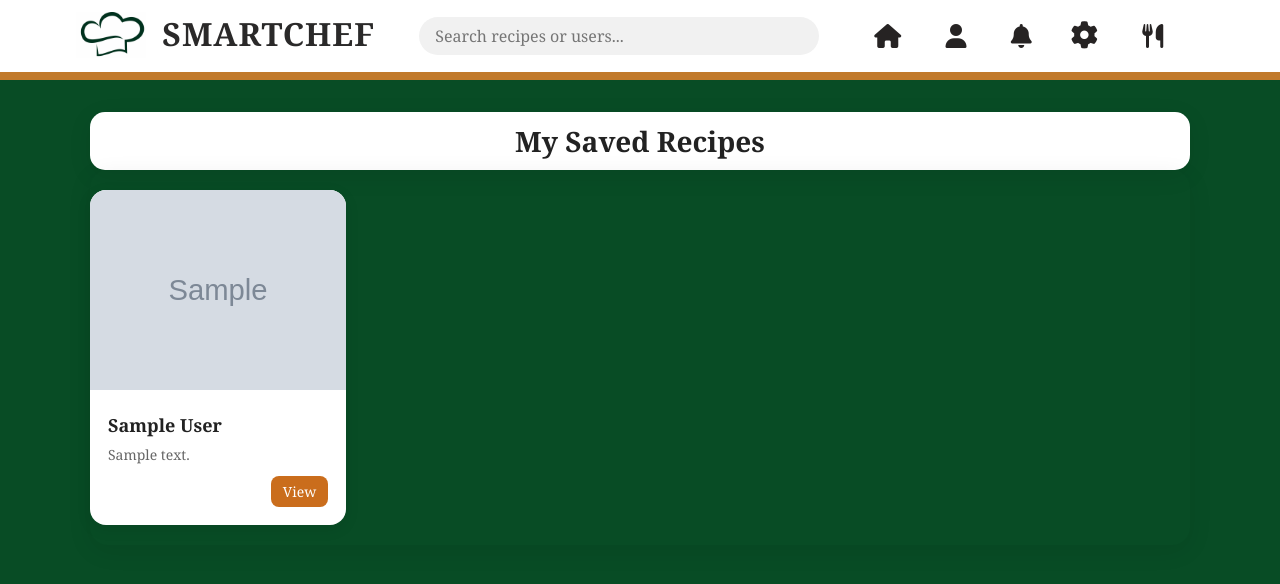
After one commit to mudhitaa/SmartChef, a Django app: page /saved-recipes/ in a window 1280 px wide. The commit adds this page. Shown: the top 584 px of the page. Run offline with Django 5.2, Linux system fonts and the light colour scheme; a user stored in the database is signed in; tables that the repository leaves empty hold one stand-in row (values such as "Sample post"); grey boxes marked "Sample" are stand-in pictures.

Commit message:
bookmarked recipie finalized

```diff
--- a/accounts/models.py
+++ b/accounts/models.py
@@ -16,6 +16,12 @@ class Profile(models.Model):
     blank=True,
     null=True,
     )
+    saved_recipes = models.ManyToManyField(
+    "Recipe",
+    related_name="saved_by",
+    blank=True
+    )
+
 
     def __str__(self):
         return self.user.username
--- /dev/null
+++ b/accounts/templates/saved_recipes.html
@@ -0,0 +1,37 @@
+
+{% extends "base.html" %}
+
+{% block title %}Bookmarked Recipes{% endblock %}
+{% block content %}
+<div class="saved-container">
+    <div class="saved-title-container">
+        <h2 class="saved-title">My Saved Recipes</h2>
+    </div>
+
+    {% if recipes %}
+    <div class="saved-grid-container">
+        <div class="saved-grid">
+            {% for recipe in recipes %}
+                <div class="saved-card">
+                    {% if recipe.image %}
+                        <img src="{{ recipe.image.url }}" alt="{{ recipe.title }}">
+                    {% endif %}
+                    <div class="saved-card-content">
+                        <h4>{{ recipe.title }}</h4>
+                        <p>{{ recipe.cuisine }}</p>
+                        <a href="{% url 'recipe_detail' recipe.id %}" class="saved-btn">
+                            View
+                        </a>
+                    </div>
+                </div>
+            {% endfor %}
+        </div>
+    </div>
+    {% else %}
+        <div class="empty-saved">
+            <p>You haven’t saved any recipes yet.</p>
+        </div>
+    {% endif %}
+
+</div>
+{% endblock %}
--- a/accounts/urls.py
+++ b/accounts/urls.py
@@ -47,6 +47,10 @@ urlpatterns = [
     path('notifications/mark-read/', views.mark_notifications_read, name='mark_notifications_read'),
     path('notifications/', views.notifications_view, name='notifications'),
 
+    path('recipe/<int:recipe_id>/save/', views.toggle_save_recipe, name='toggle_save_recipe'),
+    path('saved-recipes/', views.saved_recipes, name='saved_recipes'),
+
+
 
 
 
--- a/accounts/views.py
+++ b/accounts/views.py
@@ -597,6 +597,28 @@ def notifications_view(request):
         "notifications": notifications,
     })
 
+
+@login_required
+def toggle_save_recipe(request, recipe_id):
+    recipe = get_object_or_404(Recipe, id=recipe_id)
+    profile = request.user.profile
+
+    if recipe in profile.saved_recipes.all():
+        profile.saved_recipes.remove(recipe)
+    else:
+        profile.saved_recipes.add(recipe)
+
+    return redirect(request.META.get('HTTP_REFERER', 'dashboard_home'))
+
+@login_required
+def saved_recipes(request):
+    profile = request.user.profile
+    recipes = profile.saved_recipes.all()
+
+    return render(request, "saved_recipes.html", {
+        "recipes": recipes
+    })
+
 @login_required
 @csrf_exempt
 def mark_notifications_read(request):
--- a/static/css/dashboard.css
+++ b/static/css/dashboard.css
@@ -1663,3 +1675,287 @@ textarea:focus {
     color: #666;
     margin-top: 20px;
 }
+
+
+
+
+
+
+
+
+
+
+
+
+/* BOOKMARKED RECIEPIE*/
+/* ===== Saved Recipes Page ===== */
+
+.saved-container {
+    padding: 40px 60px;
+}
+
+.saved-title-container {
+    width: 1100px;
+    margin: 0 auto;             /* center horizontally */
+    background: #ffffff;
+    padding: 10px;
+    border-radius: 15px;
+    box-shadow: 0 6px 25px rgba(0, 0, 0, 0.08);
+}
+.saved-title {
+    font-size: 28px;
+    font-weight: 600;
+    color: #222;
+    text-align: center;
+}
+
+/* Grid Layout */
+.saved-grid-container {
+    width: 1100px;
+    margin: 0 auto;             /* center horizontally */
+    padding: 20px 0px;
+    border-radius: 18px;
+    box-shadow: 0 6px 25px rgba(0, 0, 0, 0.08);
+
+}
+.saved-grid {
+    display: grid;
+    grid-template-columns: repeat(auto-fill, minmax(230px, 1fr));
+    gap: 25px;
+    width: 1100px;
+}
+
+/* Recipe Card */
+.saved-card {
+    background: #ffffff;
+    border-radius: 16px;
+    overflow: hidden;
+    box-shadow: 0 4px 15px rgba(0, 0, 0, 0.08);
+    transition: all 0.3s ease;
+}
+
+.saved-card:hover {
+    transform: translateY(-5px);
+    box-shadow: 0 6px 20px rgba(0, 0, 0, 0.12);
+}
+
+.saved-card img {
+    width: 100%;
+    height: 200px;
+    object-fit: cover;
+}
+
+.saved-card-content {
+    padding: 18px;
+    display: flex;
+    flex-direction: column;
+}
+
+.saved-card h4 {
+    font-size: 18px;
+    margin-bottom: 8px;
+    color: #222;
+}
+
+.saved-card p {
+    font-size: 14px;
+    color: #666;
+    margin-bottom: 12px;
+}
+
+/* View Button */
+.saved-btn {
+    display: inline-block;
+    padding: 6px 12px;
+    background: #CA6D1C;   /* Use your brand color */
+    color: white;
+    font-size: 14px;
+    border-radius: 8px;
+    text-decoration: none;
+    transition: 0.3s ease;
+    align-self: flex-end;
+}
+
+.saved-btn:hover {
+    background: #e5832d;
+}
+
+/* Empty State */
+.empty-saved {
+    text-align: center;
+    padding: 60px 0;
+    color: #777;
+    font-size: 16px;
+}
+
+
+
+
+
+
+
+
+
+
+/* ===== Main Layout ===== */
+
+/* Layout */
+.generate-wrapper {
+    display: flex;
+    justify-content: center;
+    align-items: center;
+    min-height: 70vh;
+    padding: 40px 60px;
+}
+
+/* Form Box */
+.generate-form-box {
+    background: #fff;
+    padding: 40px;
+    border-radius: 18px;
+    box-shadow: 0 8px 25px rgba(0,0,0,0.08);
+    width: 550px;
+}
+
+.generate-form-box h2 {
+    text-align: center;
+    color: #CA6D1C;
+    margin-bottom: 25px;
+}
+
+/* Form */
+.generate-form {
+    display: flex;
+    flex-direction: column;
+    gap: 18px;
+}
+
+.generate-form input,
+.generate-form textarea {
+    padding: 14px;
+    border-radius: 10px;
+    border: 1px solid #ddd;
+    font-size: 15px;
+}
+
+.generate-form textarea {
+    min-height: 120px;
+}
+
+.generate-form input:focus,
+.generate-form textarea:focus {
+    outline: none;
+    border-color: #e5832d;
+}
+
+.generate-form .btn {
+    padding: 12px;
+    border: none;
+    border-radius: 10px;
+    background: #CA6D1C;
+    color: white;
+    font-weight: bold;
+    cursor: pointer;
+    transition: 0.3s;
+    font-size: 15px;
+}
+
+.generate-form .btn:hover {
+    background: #e5832d;
+}
+
+/* RESULT BOX (hidden initially) */
+.generate-result-box {
+    display: none;
+    background: #fff;
+    padding: 50px;
+    border-radius: 18px;
+    box-shadow: 0 8px 25px rgba(0,0,0,0.08);
+    width: 800px;
+    max-width: 95%;
+}
+
+/* Recipe content */
+.recipe-card-gen {
+    line-height: 1.7;
+    font-size: 15px;
+    color: #333;
+}
+
+.recipe-card-gen h1,
+.recipe-card-gen h2,
+.recipe-card-gen h3 {
+    color: #CA6D1C;
+}
+
+/* Back Button */
+.back-btn {
+    margin-top: 30px;
+    padding: 12px 20px;
+    border: none;
+    border-radius: 8px;
+    background-color: #CA6D1C;
+    color: white;
+    font-weight: bold;
+    cursor: pointer;
+    transition: 0.3s;
+}
+
+.back-btn:hover {
+    background-color: #e5832d;
+}
+
+
+/* Title (first strong inside first paragraph) */
+.recipe-card-gen p:first-child {
+    font-size: 28px;
+    font-weight: bold;
+    text-align: center;
+    color: #CA6D1C;
+    margin-bottom: 20px;
+}
+
+/* Section Headings */
+.recipe-card-gen h3 {
+    margin-top: 30px;
+    font-size: 20px;
+    color: #CA6D1C;
+    border-left: 5px solid #CA6D1C;
+    padding-left: 10px;
+}
+
+/* Ingredients list */
+.recipe-card-gen ul {
+    background: #f9f9f9;
+    padding: 15px 20px;
+    border-radius: 10px;
+    margin-top: 10px;
+}
+
+.recipe-card-gen ul li {
+    margin-bottom: 8px;
+}
+
+/* Steps list */
+.recipe-card-gen ol {
+    margin-top: 10px;
+    padding-left: 20px;
+}
+
+.recipe-card-gen ol li {
+    margin-bottom: 10px;
+    line-height: 1.6;
+}
+
+/* Nutrition section special highlight */
+.recipe-card-gen h3:contains("Nutrition") {
+    color: #d35400;
+}
+
+/* Divider line styling */
+.recipe-card-gen hr {
+    border: none;
+    height: 2px;
+    background: linear-gradient(to right, #CA6D1C, transparent);
+    margin: 20px 0;
+}
```
Also changed, not shown: other parts of static/css/dashboard.css (+58 -46 lines), accounts/templates/dashboard_profile.html (+10 -8 lines), accounts/templates/recipe_detail.html (+10 -0 lines), assistant/templates/assistant/generate_recipe.html (+35 -12 lines), notes.txt (+8 -1 lines), accounts/migrations/0002_profile_saved_recipes.py (added).
